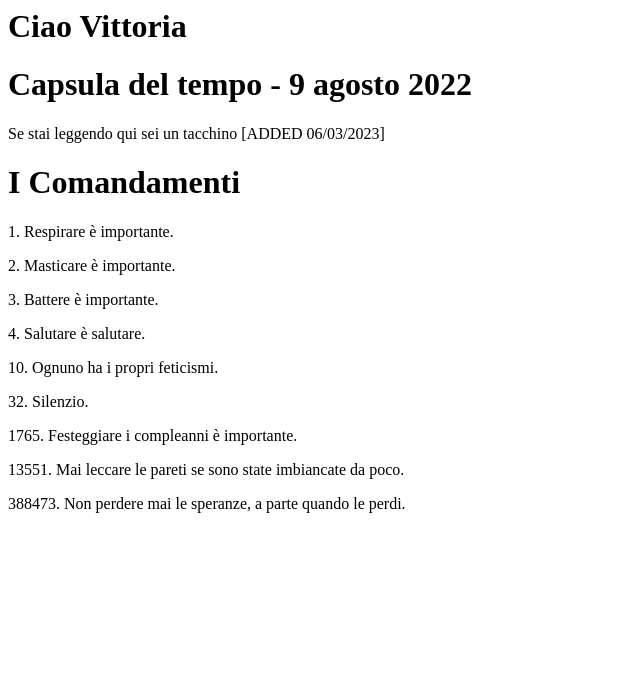
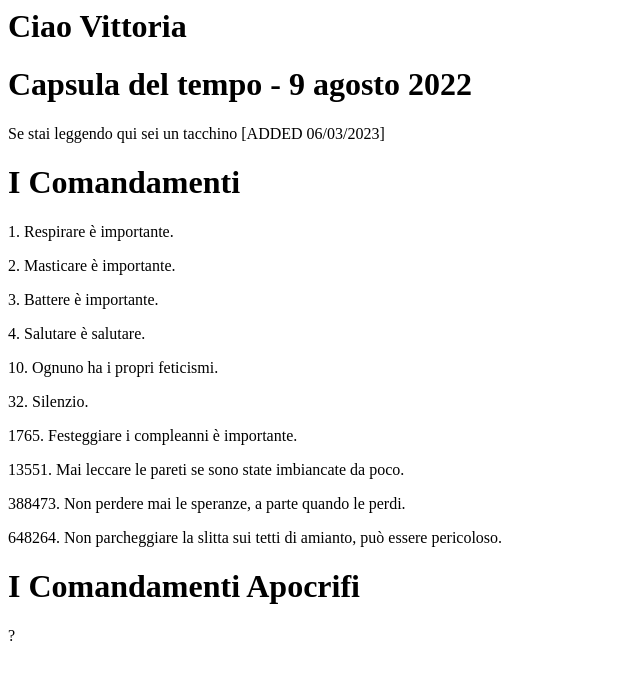
Before and after one commit to luganega-broenta/luganega-broenta.github.io, a plain HTML site: page index.html in a window 1280 px wide. Shown: the whole page, without its empty margins (0-640 px from the left). Drawn offline with Linux system fonts and the light colour scheme.

Commit message:
Update index.html

```diff
--- a/index.html
+++ b/index.html
@@ -17,5 +17,8 @@
         <p>1765. Festeggiare i compleanni è importante.</p>
         <p>13551. Mai leccare le pareti se sono state imbiancate da poco.</p>
         <p>388473. Non perdere mai le speranze, a parte quando le perdi.</p>
+        <p>648264. Non parcheggiare la slitta sui tetti di amianto, può essere pericoloso.</p>
+        <h1>I Comandamenti Apocrifi</h1>
+        <p>?</p>
     </body>
 </html>
```
